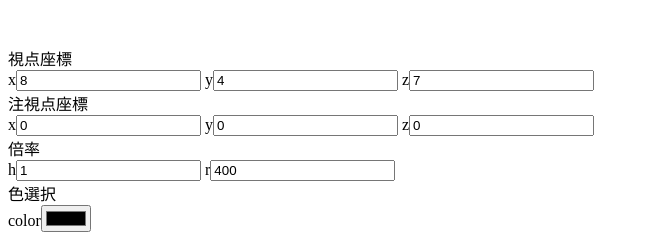
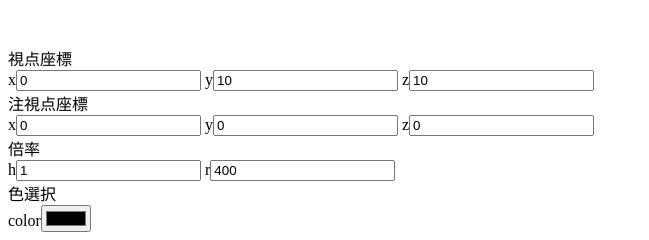
Before and after one commit to PANFACTORY/PANSVIEWER, a website: page docs/index2.html in a window 1280 px wide. Shown: the part 419-659 px from the top of the page, 0-649 px from the left. Drawn offline with nearby package versions, Linux system fonts and the light colour scheme; no server answers.

Commit message:
Update index2.html

```diff
--- a/docs/index2.html
+++ b/docs/index2.html
@@ -18,9 +18,9 @@
 
     <div>
         <div>視点座標</div>
-        <label>x<input type="number" id="input_fx" autocomplete="off" value="8" onchange="onChangeParams()" /></label>
-        <label>y<input type="number" id="input_fy" autocomplete="off" value="4" onchange="onChangeParams()" /></label>
-        <label>z<input type="number" id="input_fz" autocomplete="off" value="7" onchange="onChangeParams()" /></label>
+        <label>x<input type="number" id="input_fx" autocomplete="off" value="0" onchange="onChangeParams()" /></label>
+        <label>y<input type="number" id="input_fy" autocomplete="off" value="10" onchange="onChangeParams()" /></label>
+        <label>z<input type="number" id="input_fz" autocomplete="off" value="10" onchange="onChangeParams()" /></label>
     </div>
 
     <div>
@@ -51,8 +51,6 @@
             reader.onload = function() {
                 socketio.emit('file', reader.result);
             }
-
-            //onChangeParams();
         }, false);
 
         function onChangeParams() {
```
